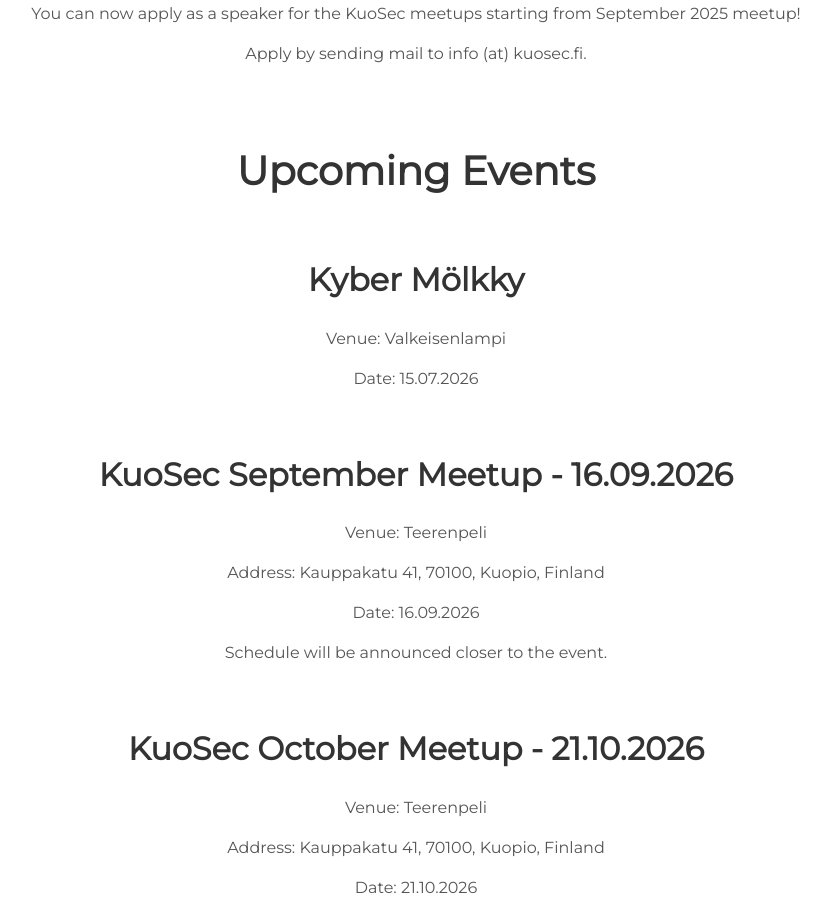
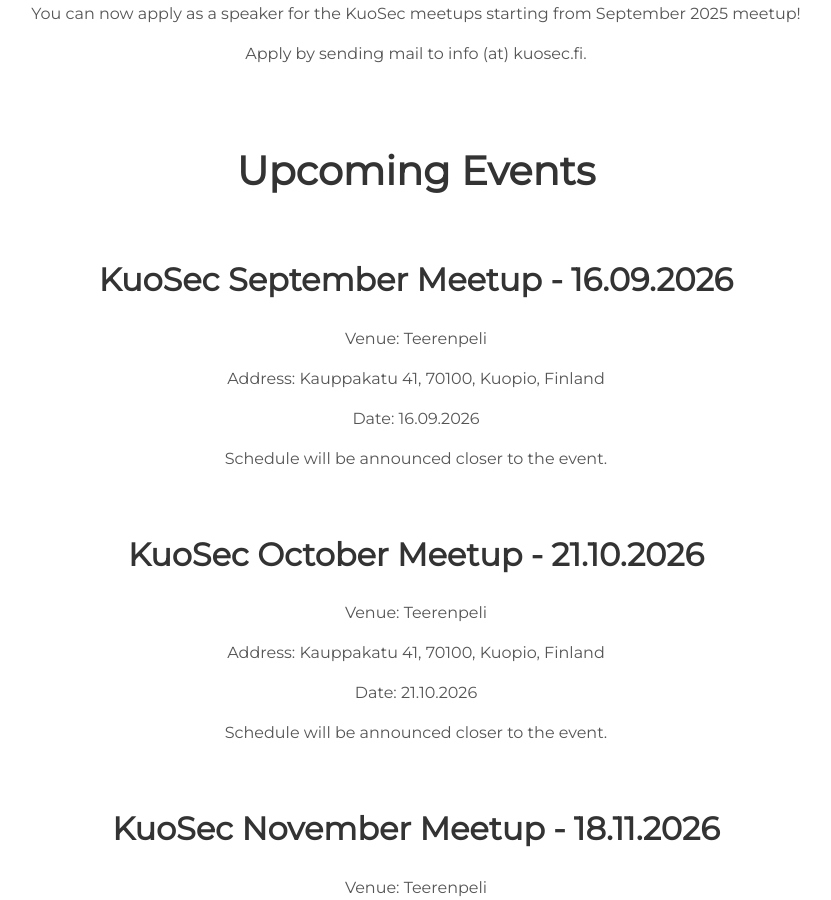
Before and after one commit to kuosec/kuosec.github.io, a Jekyll site: the page built from index.html, in a window 1280 px wide and 900 px high, scrolled down 1639 px. Shown: the whole window, without its empty margins (224-1055 px from the left). Built offline with Jekyll 4.4.1, drawn with Linux system fonts in a browser that asks for light colours.

Commit message:
Remove past event
Remove past event

```diff
--- a/_includes/projects.html
+++ b/_includes/projects.html
@@ -6,11 +6,6 @@
   </div>
 
   <h1>Upcoming Events </h1>
-  <div class="event">
-    <h2>Kyber Mölkky</h2>
-    <p>Venue: Valkeisenlampi</p>
-    <p>Date: 15.07.2026</p>
-  </div>
   <div class="event">
     <h2>KuoSec September Meetup - 16.09.2026</h2>
     <p>Venue: Teerenpeli</p>
```
